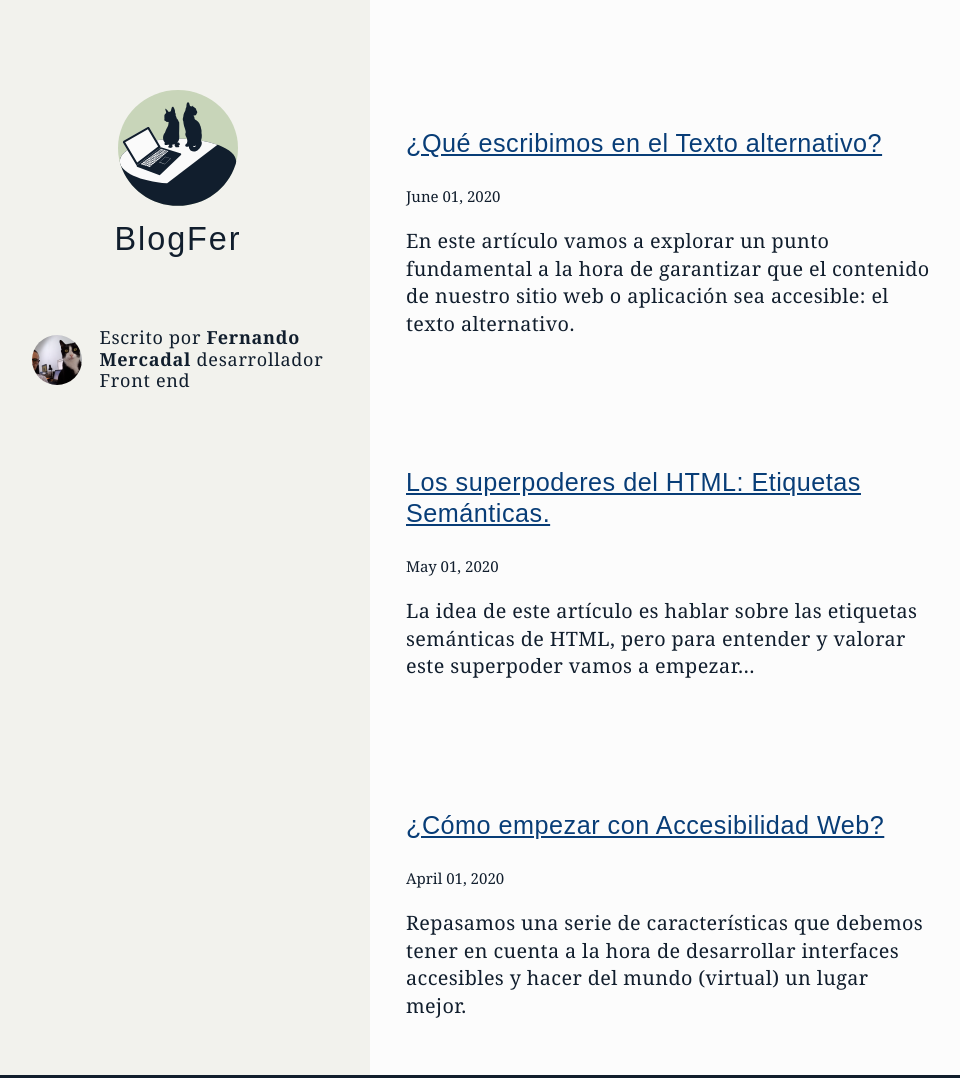
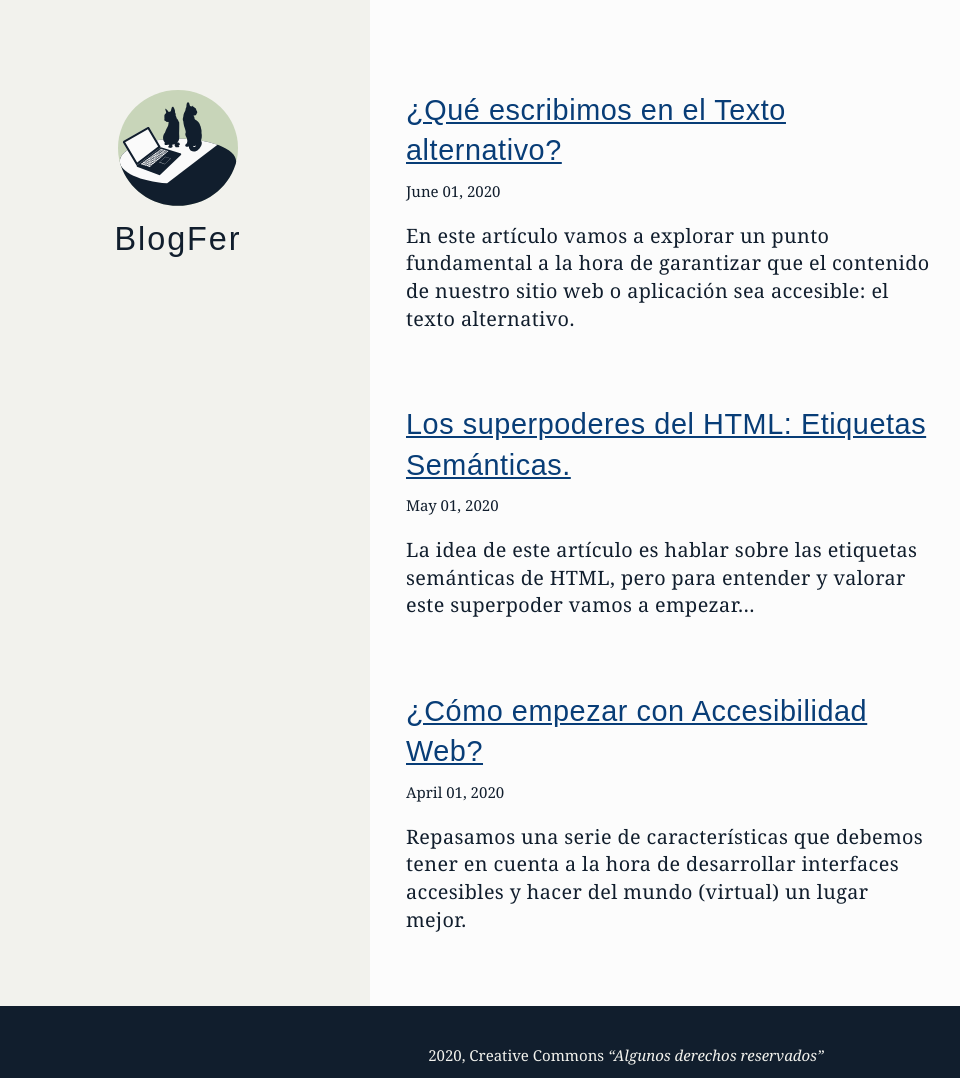
Before and after one commit to fermercadal/blogfer-gatsby, a Gatsby site: page / in a window 1280 px wide. Shown: the top 1078 px of the page, without its empty margins (14-974 px from the left). Built offline with nearby package versions, Linux system fonts and the light colour scheme; Gatsby itself is replaced by a stand-in of ours.

Commit message:
Update design

```diff
--- a/src/components/layout.js
+++ b/src/components/layout.js
@@ -1,6 +1,5 @@
 import React from "react"
 import { Link } from "gatsby"
-import Bio from "../components/bio"
 
 import "../styles/main.scss";
 import Blogfer from "../../content/assets/blogfer.svg"
@@ -19,7 +18,6 @@
         <h1 className="Blogfer__title">
           {title}
         </h1>
-        <Bio />
       </>
     )
   } else {
@@ -34,7 +32,9 @@
   return (
     <>
       <header className="Blogfer__header">{header}</header>
-      <main>{children}</main>
+      <main>
+        {children}
+      </main>
       <footer className="Blogfer__footer">
         <small>
           {new Date().getFullYear()}, Creative Commons <em>“Algunos derechos reservados”</em>
--- a/src/pages/index.js
+++ b/src/pages/index.js
@@ -16,11 +16,11 @@
         return (
           <article key={node.fields.slug}>
             <header>
-              <h3>
+              <h2>
                 <Link to={node.fields.slug}>
                   {title}
                 </Link>
-              </h3>
+              </h2>
               <small>{node.frontmatter.date}</small>
             </header>
             <section>
--- a/src/styles/main.scss
+++ b/src/styles/main.scss
@@ -26,13 +26,30 @@
 
 header.Blogfer__header {
   background: $light;
-  padding-top: 5em;
+  padding: 5em 0;
   text-align: center;
   position: relative;
+  overflow: hidden;
 
   @media screen and (min-width: 768px) {
     max-width: 540px;
     width: 30%;
+  }
+
+  &::before {
+    background-color: $white;
+    border-radius: 50%;
+    bottom: -60px;
+    content: '';
+    display: inline-block;
+    height: 100px;
+    left: -10%;
+    position: absolute;
+    width: 120%;
+
+    @media screen and (min-width: 768px) {
+      display: none;
+    }
   }
 }
 
@@ -51,7 +68,7 @@
   letter-spacing: 0.02em;
   line-height: 1.2;
   margin: 0;
-  padding-bottom: 1em;
+  padding-bottom: .5em;
 }
 
 header h1.Blogfer__title {
@@ -104,32 +121,6 @@
   }
 }
 
-header .bio {
-  justify-content: center;
-  padding: 2em 2em 5em 2em;
-
-  @media screen and (min-width: 768px) {
-    margin-bottom: 2rem;
-    padding: 2em 2em 3em 2em;
-  }
-
-  &::before {
-    background-color: $white;
-    border-radius: 50%;
-    bottom: -60px;
-    content: '';
-    display: inline-block;
-    height: 100px;
-    left: -10%;
-    position: absolute;
-    width: 120%;
-
-    @media screen and (min-width: 768px) {
-      display: none;
-    }
-  }
-}
-
 main {
   background-color: $white;
 
@@ -145,7 +136,12 @@
 }
 
 article {
-  padding: 2em;
+  margin: 4em 0;
+  padding: 0 2em;
+
+  &:first-child {
+    margin-top: 2em;
+  }
 
   @media screen and (min-width: 768px) {
     max-width: 600px;
@@ -165,6 +161,7 @@
   }
   header h2 {
     margin-top: 0;
+    margin-bottom: .25em;
   }
 
   h3 {
```
